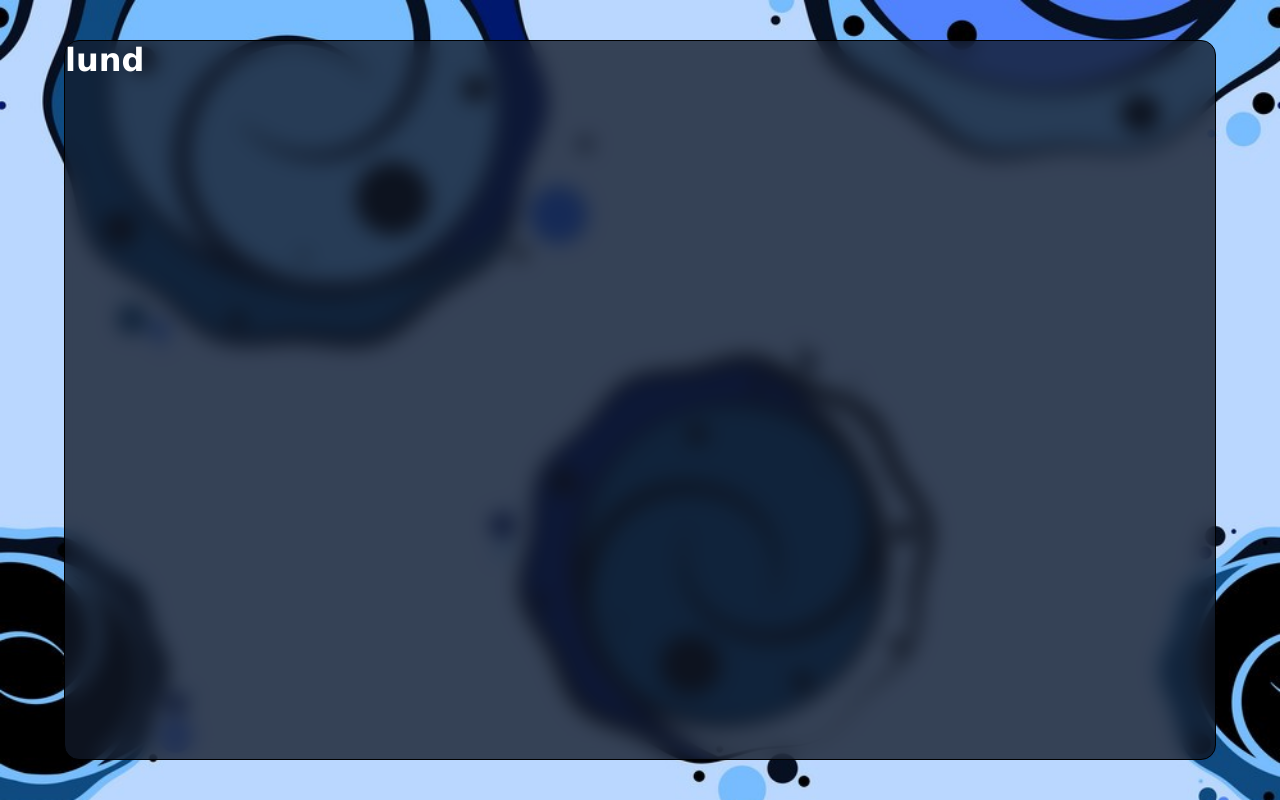
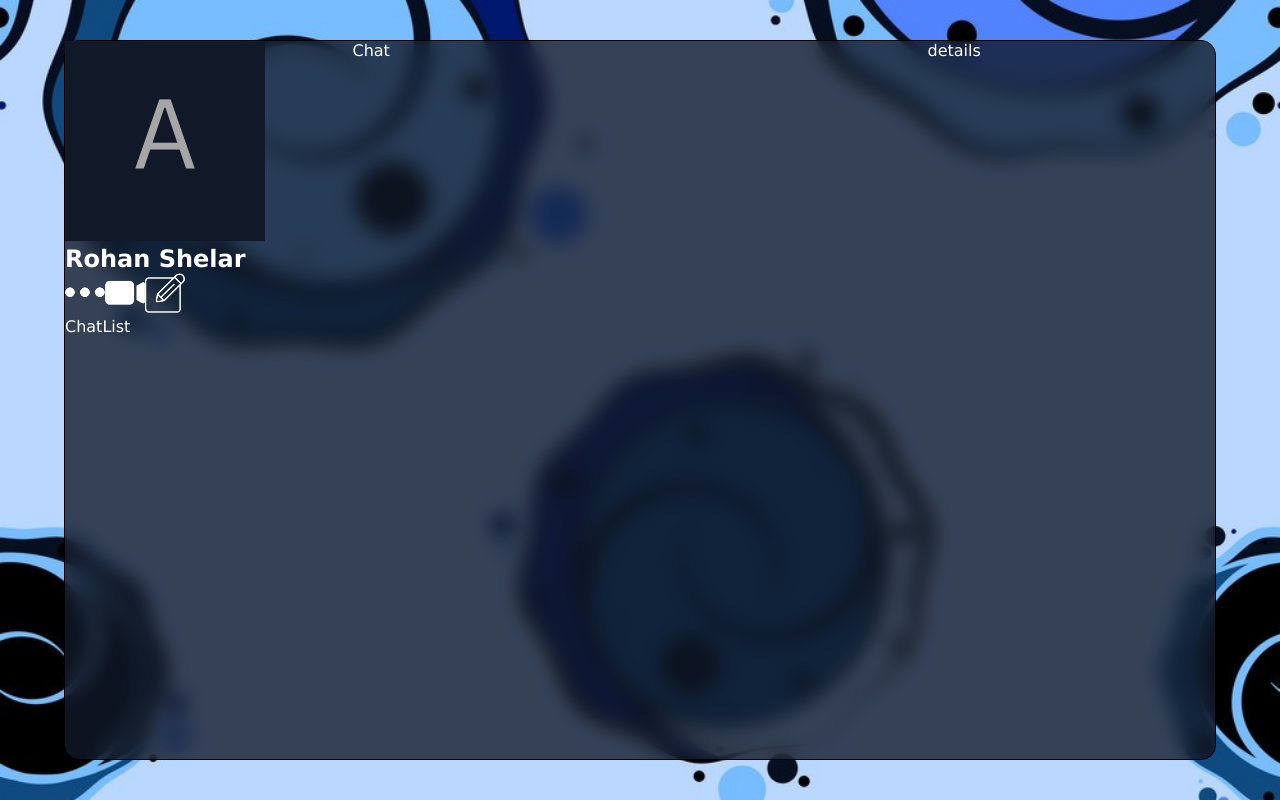
Before and after one commit to RohanScripts/CHAT_APP, a React (Vite) app: page / in a window 1280 px wide. Built offline with nearby package versions, Linux system fonts and the light colour scheme.

Commit message:
Add components for Chat, Details, List, and UserInfo

```diff
--- a/src/App.jsx
+++ b/src/App.jsx
@@ -1,9 +1,14 @@
 import React from "react";
+import List from "./components/list/List";
+import Chat from "./components/chat/Chat";
+import Details from "./components/details/Details";
 
 const App = () => {
   return (
     <div className="container">
-      <h1>lund</h1>
+      <List></List>
+      <Chat></Chat>
+      <Details></Details>
     </div>
   );
 };
--- /dev/null
+++ b/src/components/chat/Chat.jsx
@@ -0,0 +1,8 @@
+import React from "react";
+import "./ChatCss.css";
+
+const Chat = () => {
+  return <div className="chat">Chat</div>;
+};
+
+export default Chat;
--- /dev/null
+++ b/src/components/chat/ChatCss.css
@@ -0,0 +1,3 @@
+.chat {
+  flex: 2;
+}
--- /dev/null
+++ b/src/components/details/Details.jsx
@@ -0,0 +1,8 @@
+import React from "react";
+import "./DetailsCss.css";
+
+const Details = () => {
+  return <div className="dets">details</div>;
+};
+
+export default Details;
--- /dev/null
+++ b/src/components/details/DetailsCss.css
@@ -0,0 +1,3 @@
+.dets {
+  flex: 1;
+}
--- /dev/null
+++ b/src/components/list/ChatList/ChatList.jsx
@@ -0,0 +1,8 @@
+import React from "react";
+import "./ChatListCss.css";
+
+const ChatList = () => {
+  return <div className="chat-list">ChatList</div>;
+};
+
+export default ChatList;
--- /dev/null
+++ b/src/components/list/List.jsx
@@ -0,0 +1,15 @@
+import React from "react";
+import "./ListCss.css";
+import UserInfo from "./UserInfo/UserInfo";
+import ChatList from "./ChatList/ChatList";
+
+const List = () => {
+  return (
+    <div className="list">
+      <UserInfo></UserInfo>
+      <ChatList></ChatList>
+    </div>
+  );
+};
+
+export default List;
--- /dev/null
+++ b/src/components/list/ListCss.css
@@ -0,0 +1,3 @@
+.list {
+  flex: 1;
+}
--- /dev/null
+++ b/src/components/list/UserInfo/UserInfo.jsx
@@ -0,0 +1,20 @@
+import React from "react";
+import "./UserInfoCss.css";
+
+const UserInfo = () => {
+  return (
+    <div className="user-info">
+      <div className="user">
+        <img src="./avatar.png" alt="" />
+        <h2>Rohan Shelar</h2>
+      </div>
+      <div className="icons">
+        <img src="./more.png" alt="" />
+        <img src="./video.png" alt="" />
+        <img src="./edit.png" alt="" />
+      </div>
+    </div>
+  );
+};
+
+export default UserInfo;
--- a/src/index.css
+++ b/src/index.css
@@ -22,4 +22,5 @@ body {
   background-color: rgba(17, 25, 40, 0.784);
   backdrop-filter: blur(10px);
   border: 1px solid black;
+  display: flex;
 }
```
Also changed, not shown: src/components/list/ChatList/ChatListCss.css (added), src/components/list/UserInfo/UserInfoCss.css (added).
